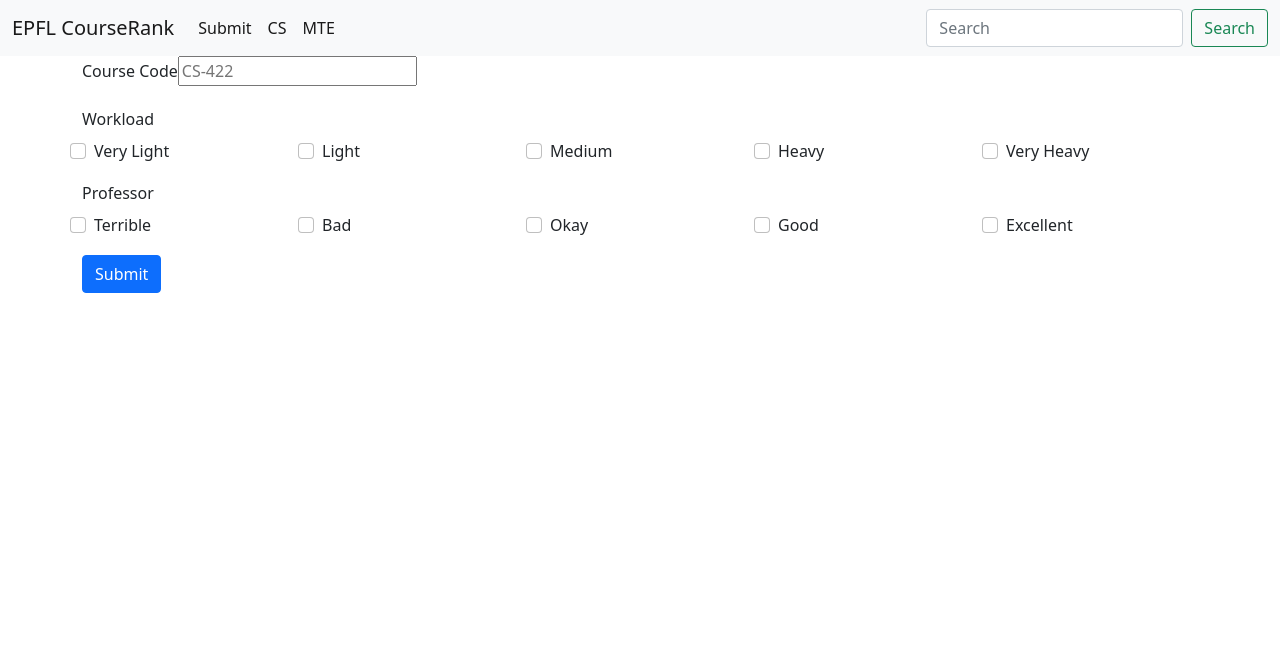
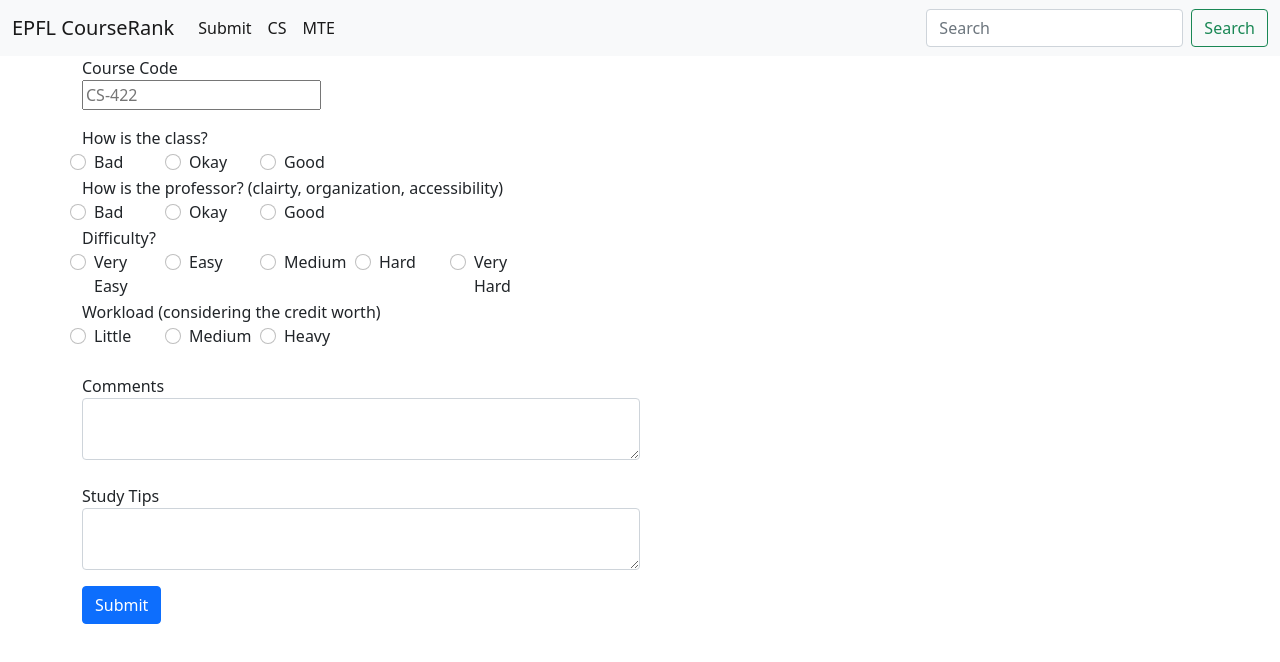
Before and after one commit to tiger-pillow/EPFLranking, a React (Create React App) app in the folder epfl/: page /form in a window 1280 px wide. Shown: the top 662 px of the page. Built offline with nearby package versions, Linux system fonts and the light colour scheme.

Commit message:
fixed radio button, linked to back end, schema needs to be fixed better

```diff
--- a/epfl/src/Form.js
+++ b/epfl/src/Form.js
@@ -4,13 +4,24 @@ import axios from 'axios';
 
 
 function Form() {
-  const [course, setCourse] = useState('BLAH');
-  const [workload, setWorkload] = useState(1);
-  const [prof, setProf] = useState(1);
+  const [courseCode, setCourseCode] = useState('EMPTY CLASS CODE');
+  const [courseRating, setCourseRating] = useState(0);
+  const [workload, setWorkload] = useState(0);
+  const [profRating, setProfRating] = useState(0);
+  const [difficulty, setDifficulty] = useState(0);
+  const [comment, setComment] = useState("");
+  const [studyTip, setStudyTip] = useState("");
 
-  const submit = async() => {
+  const submitForm = async() => {
     await axios.post('http://localhost:4000/submitRating', {
-      courseCode: course,
+      courseCode: courseCode,
+      courseRating: courseRating,
+      difficulty: difficulty,
+      workload: workload,
+      profRating: profRating,
+      comment: comment,
+      studyTip: studyTip,
+
     })
       .catch(() => {
         console.log("ERR in new submit form")
@@ -21,64 +32,106 @@ function Form() {
     <Container>
 
       <div className="mb-3">
-        <label for="exampleFormControlInput1" class="form-label">Course Code</label>
-        <input type="coursecode" onChange={(event) => setCourse(event.target.value)} placeholder="CS-422"/>
-      </div>
-
-      <div className="row mt-3">
-        <label for="exampleFormControlInput1" class="form-label ">Workload</label>
-
-        <div class="col form-check form-check-inline">
-          <input class="form-check-input" type="checkbox" id="inlineCheckbox1" value="option1"/>
-            <label class="form-check-label" for="inlineCheckbox1">Very Light</label>
-        </div>
-
-        <div class="col form-check form-check-inline">
-          <input class="form-check-input" type="checkbox" id="inlineCheckbox2" value="option2"/>
-            <label class="form-check-label" for="inlineCheckbox2">Light</label>
-        </div>
-        <div class="col form-check form-check-inline">
-          <input class="form-check-input" type="checkbox" id="inlineCheckbox3" value="option3" />
-            <label class="form-check-label" for="inlineCheckbox3">Medium</label>
-        </div>
-        <div class="col form-check form-check-inline">
-          <input class="form-check-input" type="checkbox" id="inlineCheckbox3" value="option3" />
-          <label class="form-check-label" for="inlineCheckbox3">Heavy</label>
-        </div>
-        <div class="col form-check form-check-inline">
-          <input class="form-check-input" type="checkbox" id="inlineCheckbox3" value="option3" />
-          <label class="form-check-label" for="inlineCheckbox3">Very Heavy</label>
+        <label >Course Code</label>
+        <div className="ml-3">
+          <input  type="coursecode" onChange={(event) => setCourseCode(event.target.value)} placeholder="CS-422"/>
         </div>
       </div>
 
-      <div className = "row mt-3">
-        <label for="exampleFormControlInput1" class="form-label">Professor</label> <br></br>
+      <div className="row">
+        <label > How is the class?  </label><br></br>
+        <div class="form-check col-1">
+          <input class="form-check-input" type="radio" checked={courseRating === 1} onClick={() => setCourseRating(1)} />
+          <label class="form-check-label" for="flexRadioDefault1">Bad</label>
 
-        <div class="col form-check form-check-inline">
-          <input class="form-check-input" type="checkbox" id="inlineCheckbox1" value="option1" />
-          <label class="form-check-label" for="inlineCheckbox1">Terrible</label>
+
         </div>
+        <div class="form-check col-1 ">
+          <input class="form-check-input" type="radio" checked={courseRating === 2} onClick={() => setCourseRating(2)} />
+          <label class="form-check-label" for="flexRadioDefault2">Okay</label>
 
-        <div class="col form-check form-check-inline">
-          <input class="form-check-input" type="checkbox" id="inlineCheckbox2" value="option2" />
-          <label class="form-check-label" for="inlineCheckbox2">Bad</label>
+
         </div>
-        <div class="col form-check form-check-inline">
-          <input class="form-check-input" type="checkbox" id="inlineCheckbox3" value="option3" />
-          <label class="form-check-label" for="inlineCheckbox3">Okay</label>
-        </div>
-        <div class="col form-check form-check-inline">
-          <input class="form-check-input" type="checkbox" id="inlineCheckbox3" value="option3" />
-          <label class="form-check-label" for="inlineCheckbox4">Good</label>
-        </div>
-        <div class="col form-check form-check-inline">
-          <input class="form-check-input" type="checkbox" id="inlineCheckbox3" value="option3" />
-          <label class="form-check-label" for="inlineCheckbox5">Excellent </label>
+        <div class="form-check col-1">
+          <input class="form-check-input" type="radio" checked={courseRating === 3} onClick={() => setCourseRating(3)} />
+          <label class="form-check-label" for="flexRadioDefault1">Good</label>
+
+
         </div>
       </div>
 
+
+      <div className = "row" >
+        <label > How is the professor? (clairty, organization, accessibility) </label><br></br>
+        <div class="form-check col-1">
+          <input class="form-check-input" type="radio" checked={profRating === 1} onClick={() => setProfRating(1)} />
+            <label class="form-check-label" for="flexRadioDefault1">Bad</label>
+        </div>
+        <div class="form-check col-1">
+          <input class="form-check-input" type="radio" checked={profRating === 2} onClick={() => setProfRating(2)} />
+            <label class="form-check-label" for="flexRadioDefault2">Okay</label>
+
+        </div>
+        <div class="form-check col-1">
+          <input class="form-check-input" type="radio" checked={profRating === 3} onClick={() => setProfRating(3)} />
+          <label class="form-check-label" for="flexRadioDefault1">Good</label>
+
+        </div>
+      </div>
+
+      <div className="row" >
+        <label > Difficulty? </label><br></br>
+        <div class="form-check col-1">
+          <input class="form-check-input" type="radio" checked={difficulty === 1} onClick={() => setDifficulty(1)} />
+          <label class="form-check-label" for="flexRadioDefault1">Very Easy</label>
+        </div>
+        <div class="form-check col-1">
+          <input class="form-check-input" type="radio" checked={difficulty === 2} onClick={() => setDifficulty(2)} />
+          <label class="form-check-label" for="flexRadioDefault1">Easy</label>
+        </div>
+        <div class="form-check col-1">
+          <input class="form-check-input" type="radio" checked={difficulty === 3} onClick={() => setDifficulty(3)} />
+          <label class="form-check-label" for="flexRadioDefault1">Medium</label>
+        </div>
+        <div class="form-check col-1">
+          <input class="form-check-input" type="radio" checked={difficulty === 4} onClick={() => setDifficulty(4)} />
+          <label class="form-check-label" for="flexRadioDefault2">Hard</label>
+        </div>
+        <div class="form-check col-1">
+          <input class="form-check-input" type="radio" checked={difficulty === 5} onClick={() => setDifficulty(5)} />
+          <label class="form-check-label" for="flexRadioDefault1">Very Hard</label>
+        </div>
+      </div>
+
+
+      <div className="row" >
+        <label > Workload (considering the credit worth) </label><br></br>
+        <div class="form-check col-1">
+          <input class="form-check-input" type="radio" checked={workload === 1} onClick={() => setWorkload(1)} />
+          <label class="form-check-label" for="flexRadioDefault1">Little</label>
+        </div>
+        <div class="form-check col-1">
+          <input class="form-check-input" type="radio" checked={workload === 2} onClick={() => setWorkload(2)} />
+          <label class="form-check-label" for="flexRadioDefault2">Medium</label>
+        </div>
+        <div class="form-check col-1">
+          <input class="form-check-input" type="radio" checked={workload === 3} onClick={() => setWorkload(3)} />
+          <label class="form-check-label" for="flexRadioDefault1"> Heavy</label>
+        </div>
+      </div>
+
+      <div className="col-6 mt-4">
+        <label > Comments </label><br></br>
+        <textarea class="form-control" aria-label="With textarea" onChange={(event) => { setComment(event.target.value) }}></textarea>
+      </div>
+
+      <div className="col-6 mt-4">
+        <label > Study Tips </label><br></br>
+        <textarea class="form-control" aria-label="With textarea" onChange={(event) => { setStudyTip(event.target.value) }} ></textarea>
+      </div>
+
       <div class="col-12 mt-3">
-        <button class="btn btn-primary" onClick={() => { submit() }} >Submit</button>
+        <button class="btn btn-primary" onClick={() => { submitForm() }} >Submit</button>
       </div>
 
     </Container>
```
Also changed, not shown: 2 other files (tests, documents, lock files or other folders).
